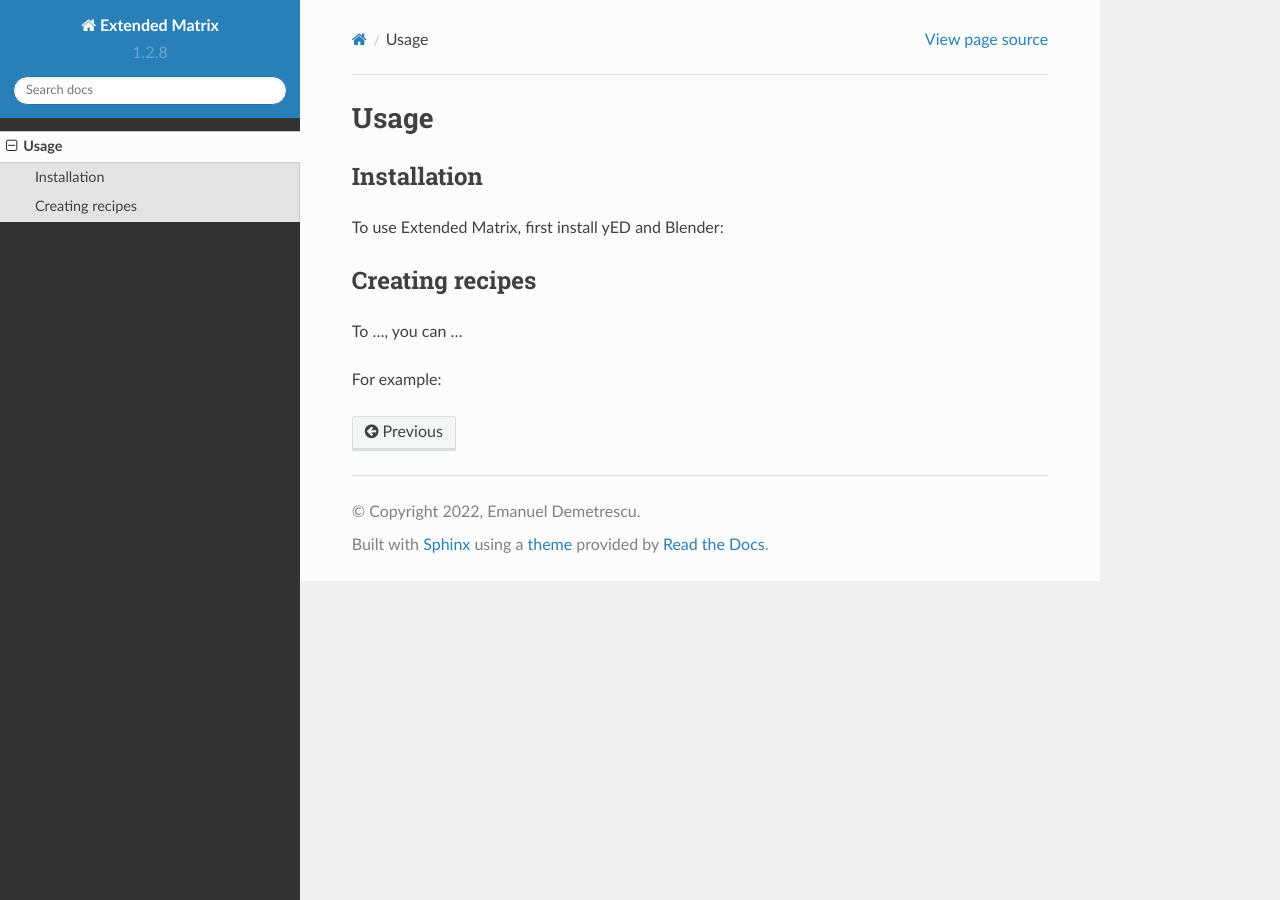
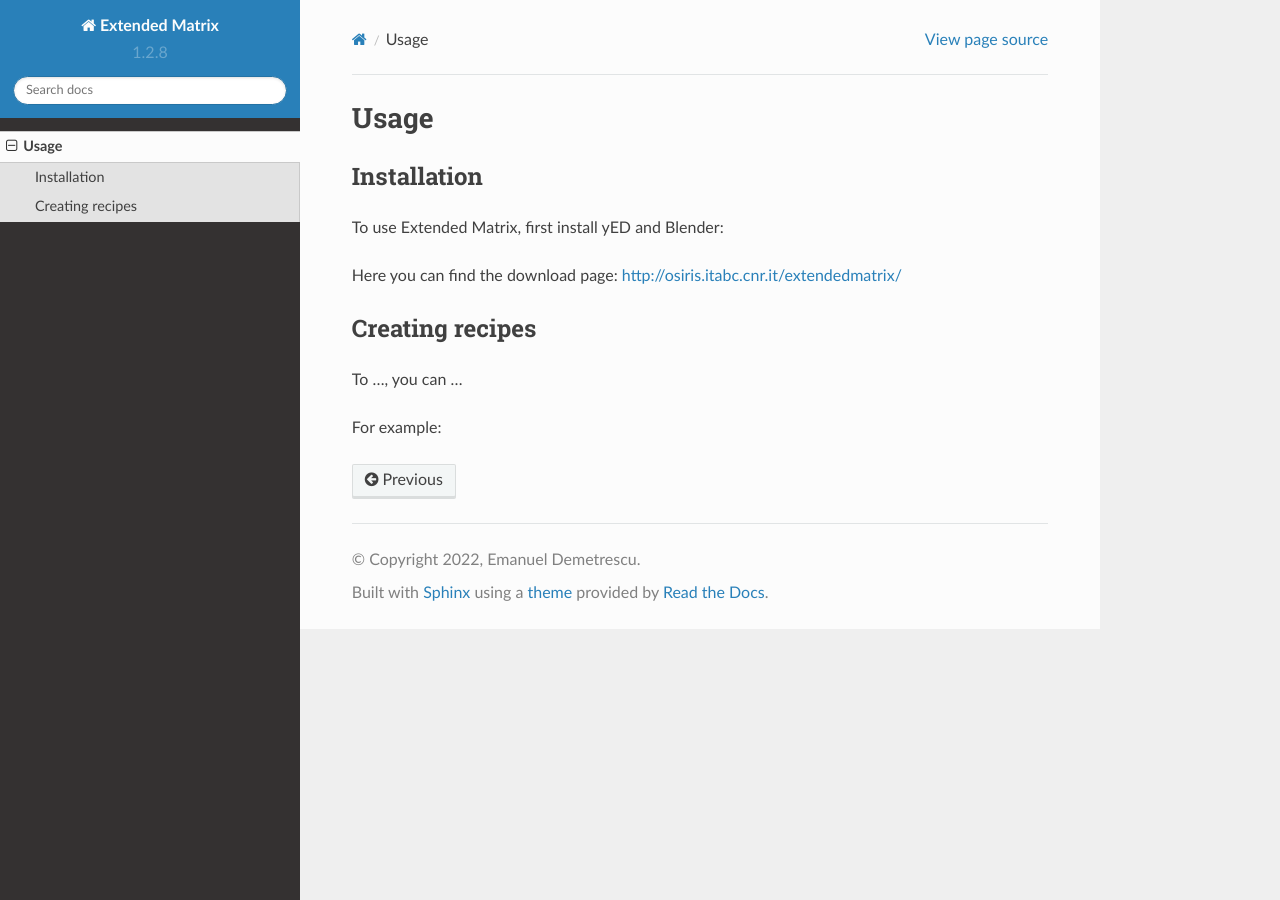
Before and after one commit to zalmoxes-laran/ExtendedMatrix-doc, a Sphinx documentation site: the page built from docs/source/usage.rst, in a window 1280 px wide. Built offline with Sphinx 7.4.7 and the Read the Docs theme 2.0.0, drawn with Linux system fonts in a browser that asks for light colours; pages that are not in the unit, such as notebooks, are missing from menus.

Commit message:
Update usage.rst

```diff
--- a/docs/source/usage.rst
+++ b/docs/source/usage.rst
@@ -8,6 +8,7 @@
 
 To use Extended Matrix, first install yED and Blender:
 
+Here you can find the download page: http://osiris.itabc.cnr.it/extendedmatrix/
 
 Creating recipes
 ----------------
```
